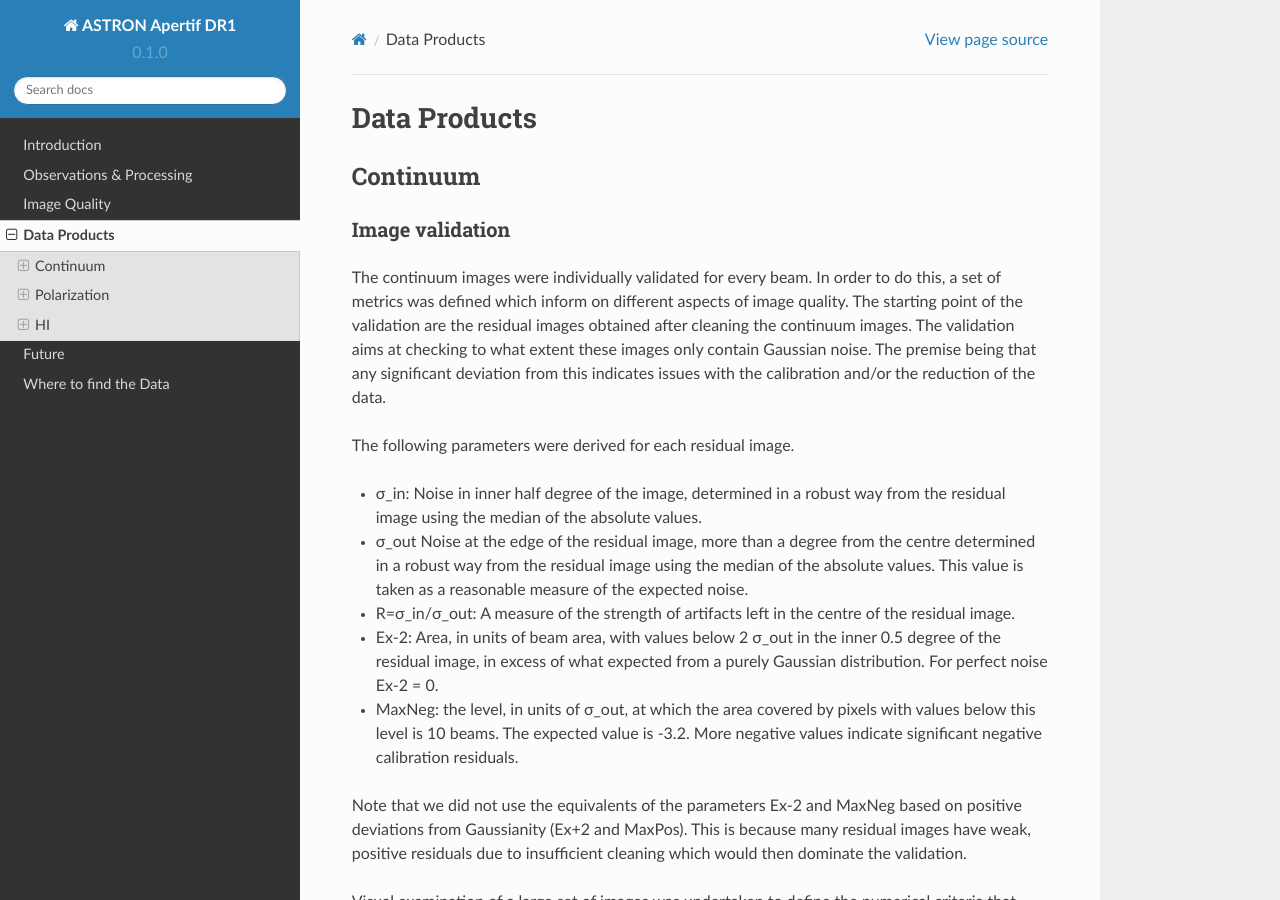
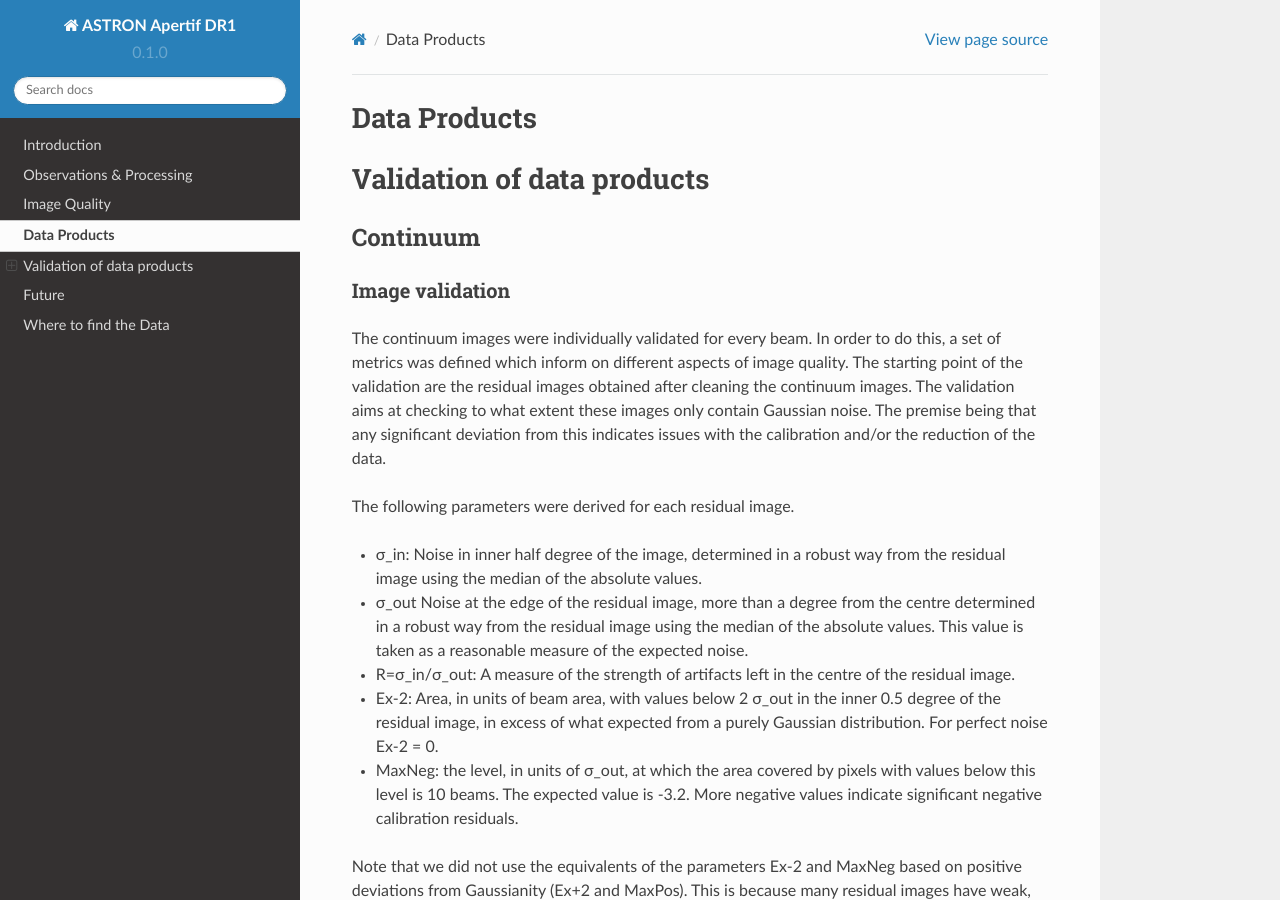
Before and after one commit to CelestinBananas/ASTRON_APERTIF_DR1, a Sphinx documentation site: the page built from docs/source/data_products.rst, in a window 1280 px wide and 900 px high. Built offline with Sphinx 7.4.7 and the Read the Docs theme 2.0.0, drawn with Linux system fonts in a browser that asks for light colours.

Commit message:
tried subheading

```diff
--- a/docs/source/data_products.rst
+++ b/docs/source/data_products.rst
@@ -1,6 +1,7 @@
 Data Products
 ===============
-
+Validation of data products
+==============================
 Continuum
 #########
 
```
